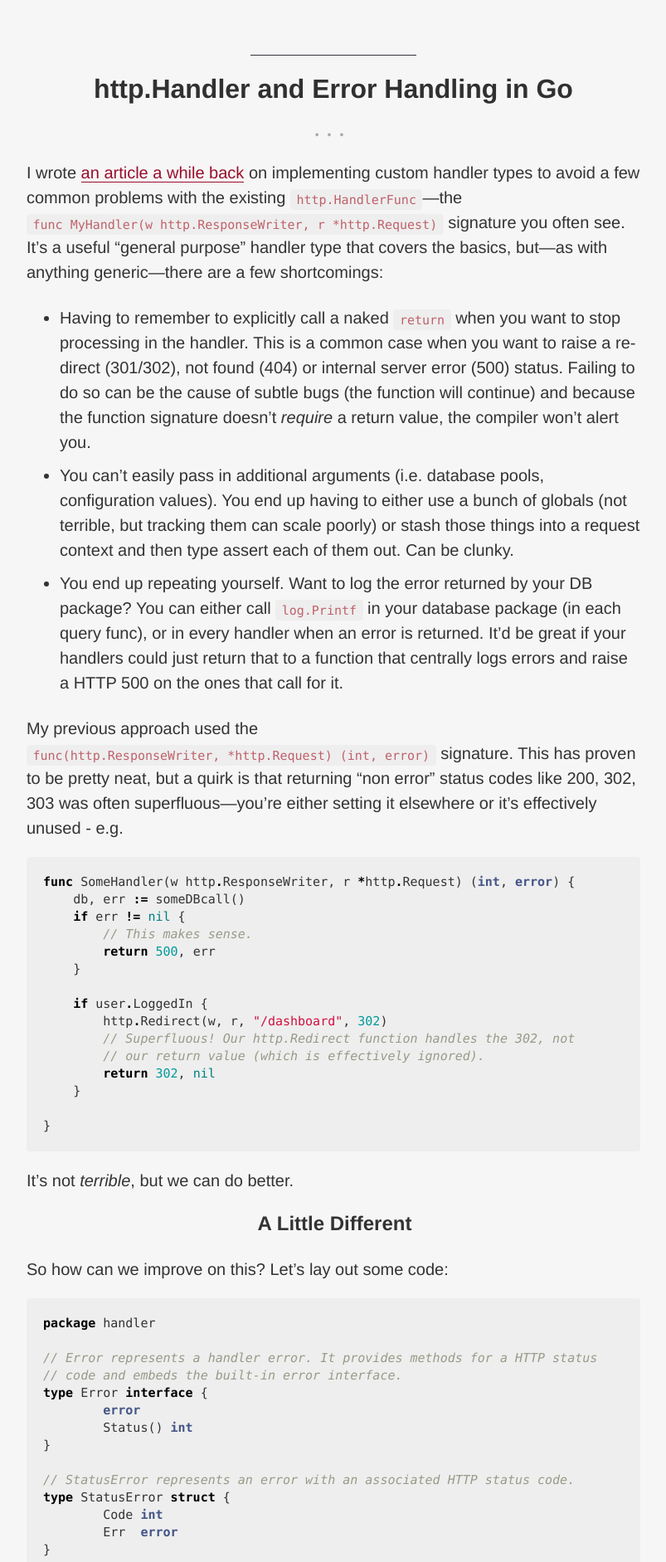
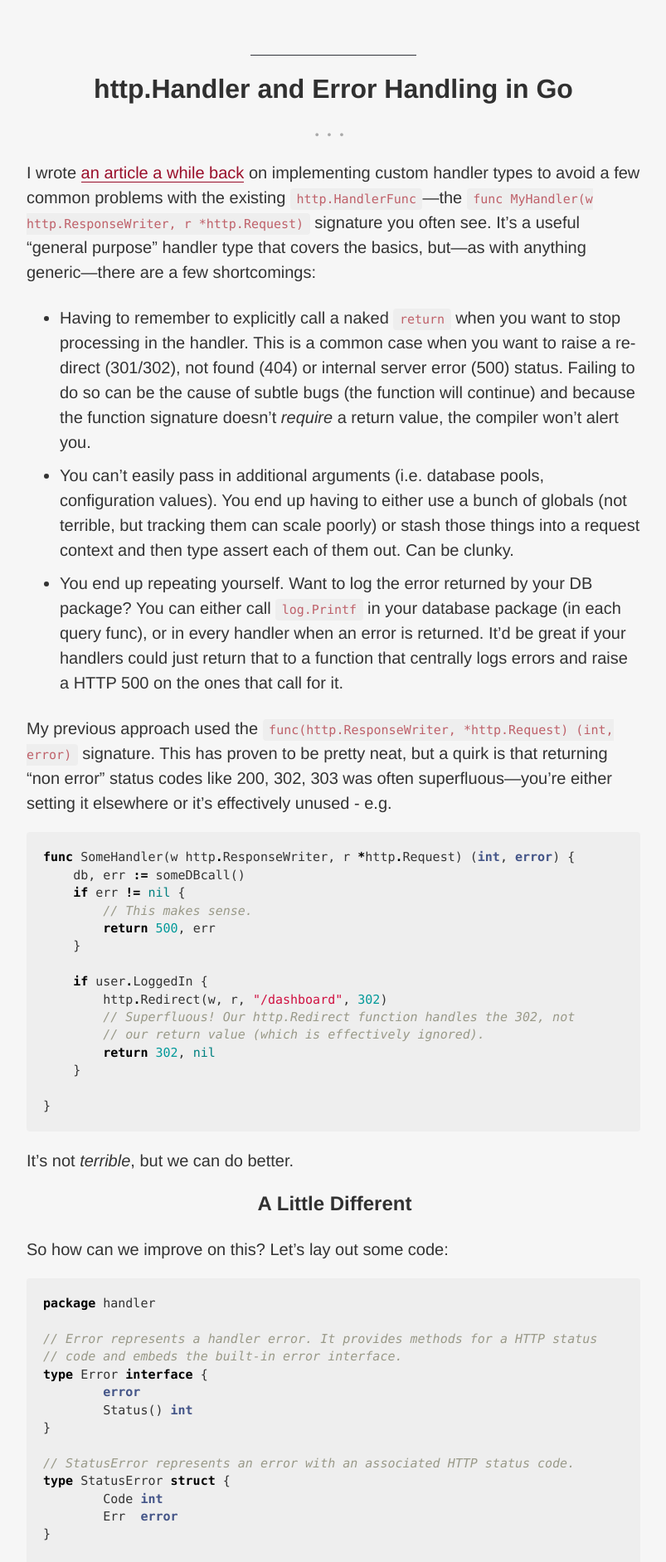
Before and after one commit to elithrar/elithrar.github.io, a Jekyll site: the page built from index.html, in a window 1280 px wide. Shown: the part 428-2311 px from the top of the page at 83% size, without its empty margins (238-1041 px from the left). Built offline with Jekyll 4.4.1, drawn with Linux system fonts in a browser that asks for light colours; Markdown is read by kramdown in place of the engine named in the settings; the list of posts is cut into pages by our own code.

Commit message:
Updated pre CSS to wrap inside paragraphs. Fixed vertical-align.
- Added @media query to increase code font size on mobile (667px max)

```diff
--- a/public/css/elithrar-www.css
+++ b/public/css/elithrar-www.css
@@ -11,7 +11,7 @@ body {
   text-align: center;
 }
 
-@media (max-width: 766px) {
+@media (max-width: 768px) {
   body {
     padding: 2rem 1rem;
     font-size: 1.25rem;
@@ -62,7 +62,6 @@ a:focus {
 }
 
 h1, h2, h3, h4, h5, h6 {
-  color: #333;
   margin-bottom: 25px;
   font-family: "jaf-facitweb", Helvetica, Arial, sans-serif;
 }
@@ -122,6 +121,16 @@ pre, code {
     border-radius: .2rem;
     background-color: #eee;
     font-size: .75rem;
+    vertical-align: middle;
+}
+
+@media (max-device-width: 667px) {
+    pre, code {
+        font-size: .85rem
+    }
+}
+
+.highlight pre, .highlight code {
     overflow-x: scroll;
     white-space: pre;
     word-break: normal;
```
